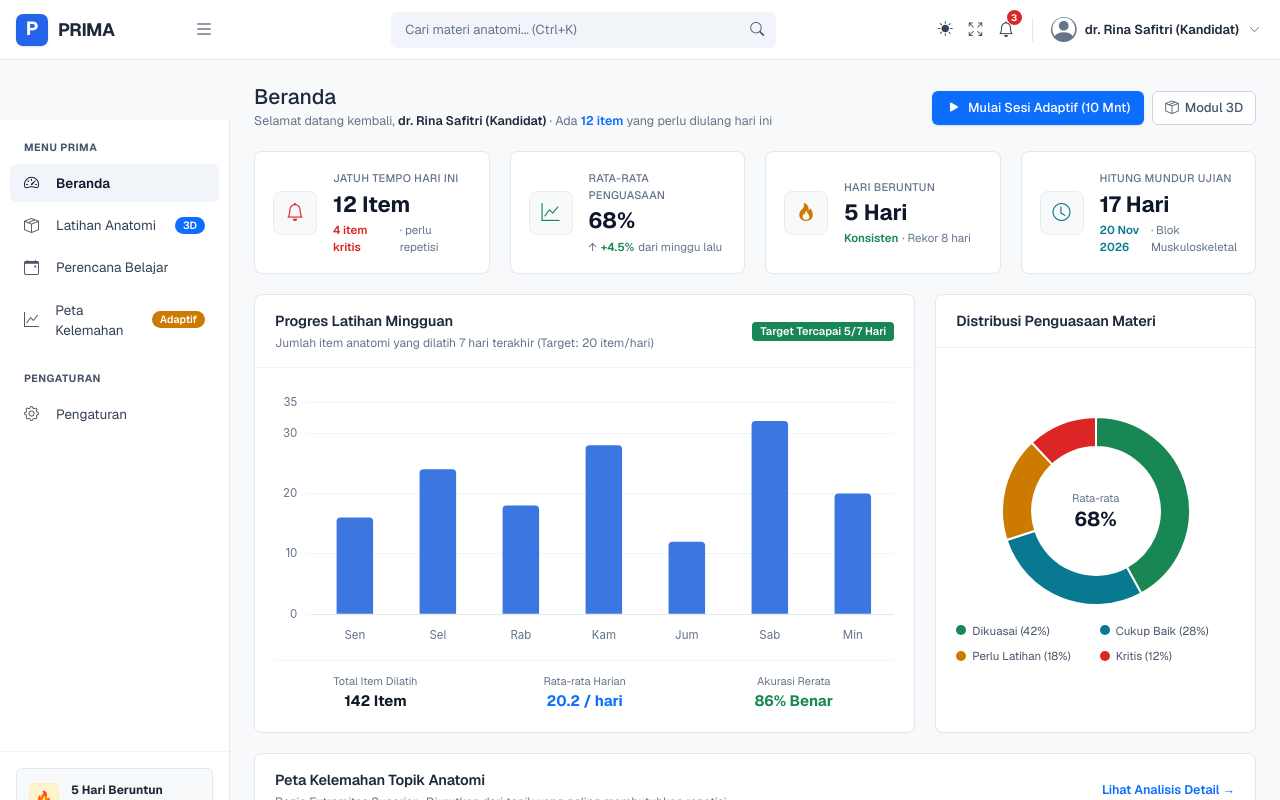
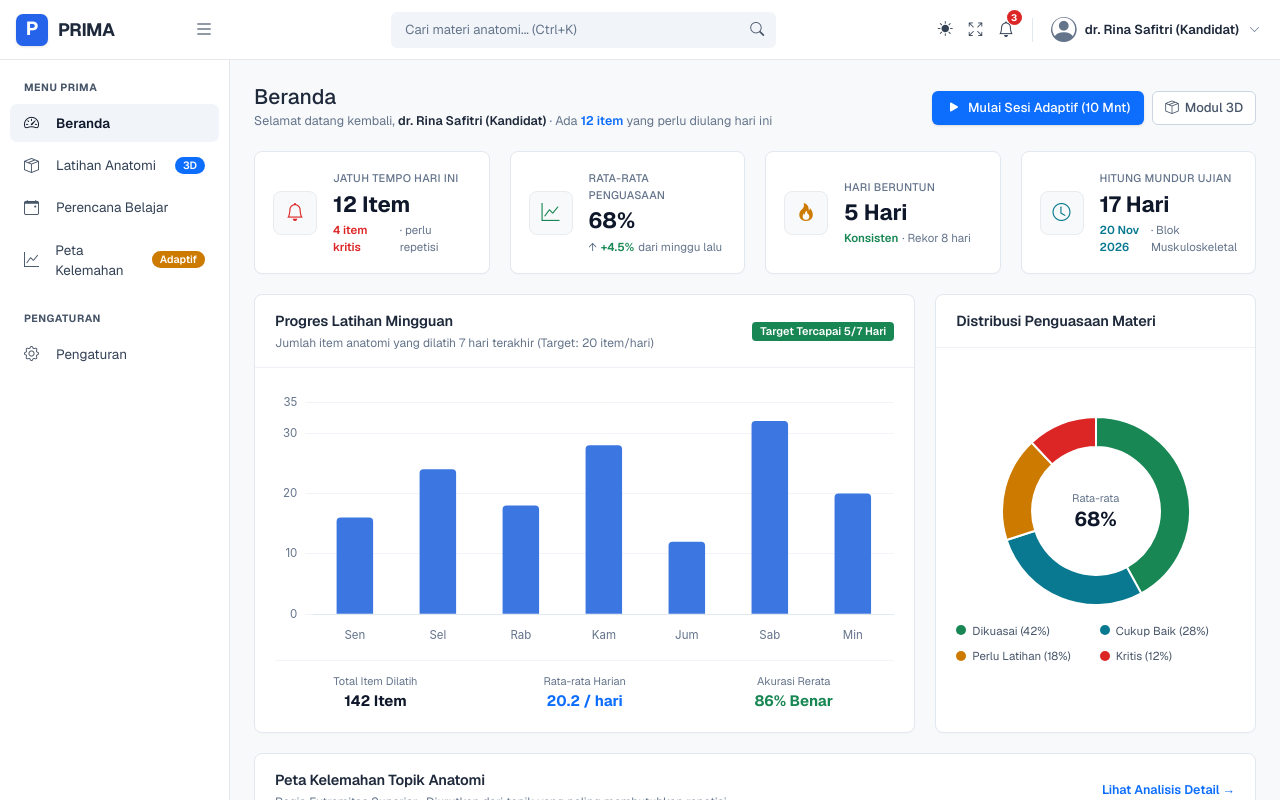
Before and after one commit to mohamadarif03/prima, a Next.js app: page /beranda in a window 1280 px wide. Shown: the top 800 px of the page. Built offline with nearby package versions, Linux system fonts and the light colour scheme.

Commit message:
fix(layout): remove 60px displacement gap between topbar and sidebar

```diff
--- a/src/components/layout/AppShell.tsx
+++ b/src/components/layout/AppShell.tsx
@@ -33,7 +33,7 @@ export const AppShell: React.FC<AppShellProps> = ({ children }) => {
       <Topbar onToggleSidebar={handleToggleSidebar} />
 
       {/* Main Body Wrapper */}
-      <div className="flex flex-1 relative">
+      <div className="flex flex-1">
         {/* Persistent Left Sidebar */}
         <Sidebar
           desktopOpen={desktopOpen}
--- a/src/components/layout/Sidebar.tsx
+++ b/src/components/layout/Sidebar.tsx
@@ -139,16 +139,16 @@ export const Sidebar: React.FC<SidebarProps> = ({
 
   return (
     <>
-      {/* Desktop Persistent Sidebar (Sticky with smooth width collapse) */}
-      <div
-        className={`hidden lg:block transition-[width] duration-300 ease-in-out overflow-hidden flex-shrink-0 ${
-          desktopOpen ? "w-[230px]" : "w-0"
+      {/* Desktop Persistent Sidebar (Matches template exactly with zero gap) */}
+      <aside
+        className={`hidden lg:flex flex-col justify-between bg-white border-r border-[#e5e7eb] select-none pt-3 pb-8 flex-shrink-0 transition-all duration-300 ease-in-out ${
+          desktopOpen
+            ? "w-[230px] opacity-100"
+            : "!w-0 !p-0 !border-0 opacity-0 overflow-hidden"
         }`}
       >
-        <aside className="w-[230px] sticky top-[60px] h-[calc(100vh-60px)] bg-white border-r border-[#e5e7eb] select-none pt-3 pb-8 flex flex-col justify-between overflow-y-auto">
-          {sidebarContent}
-        </aside>
-      </div>
+        {sidebarContent}
+      </aside>
 
       {/* Mobile Drawer (Smooth animated slide-over with backdrop) */}
       <div
```
